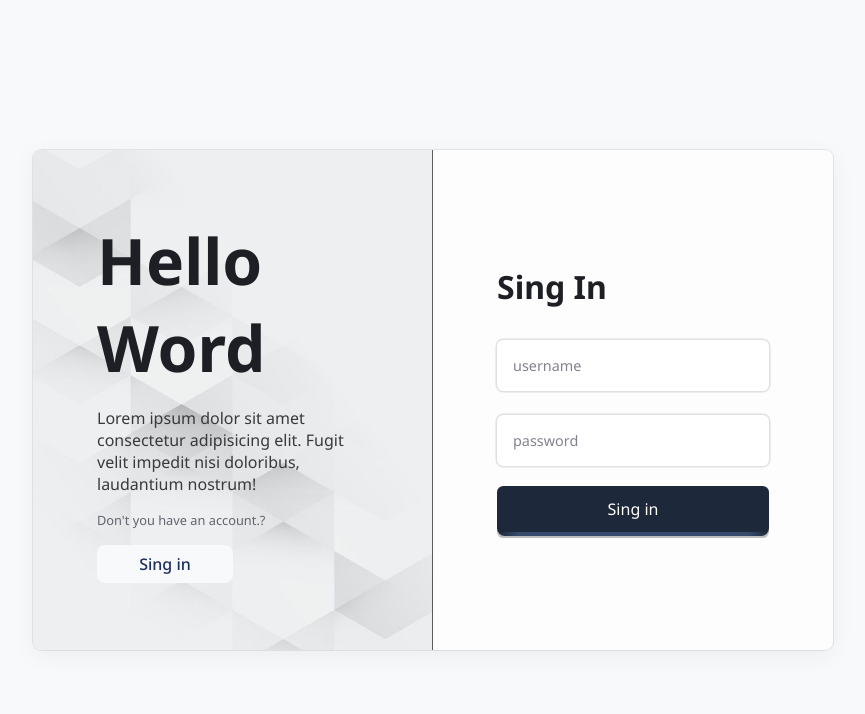
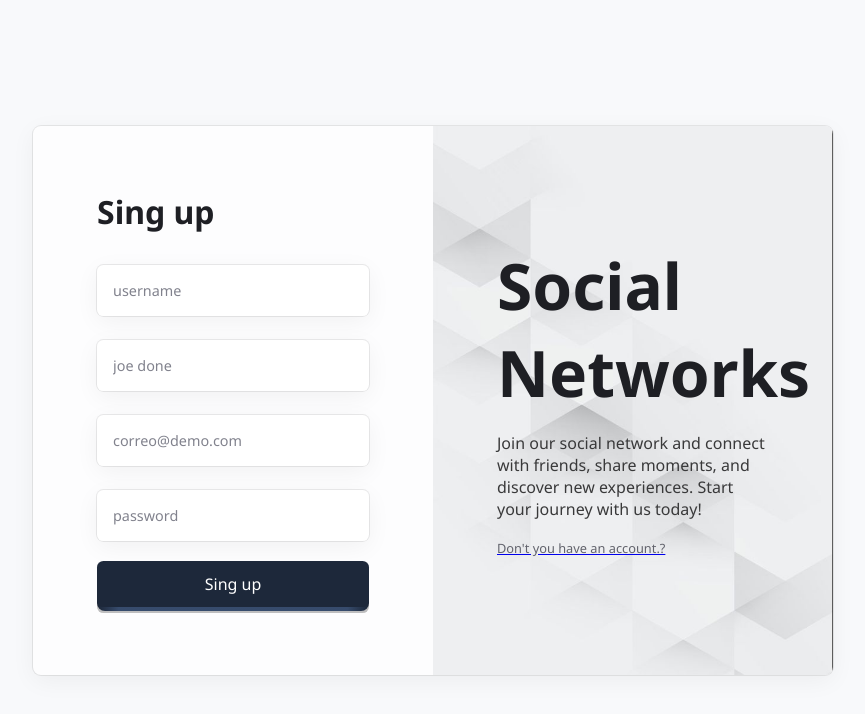
Before and after one commit to codewithandres/frontend, a React (Vite) app: page /sing-up in a window 1280 px wide. Shown: the top 714 px of the page, without its empty margins (207-1072 px from the left). Built offline with nearby package versions, Linux system fonts and the light colour scheme.

Commit message:
feat: add react-router for navigation and implement sign-in/up pages

```diff
--- a/package.json
+++ b/package.json
@@ -12,6 +12,7 @@
   "dependencies": {
     "react": "^19.1.0",
     "react-dom": "^19.1.0",
+    "react-router": "^7.6.3",
     "sass": "^1.89.2"
   },
   "devDependencies": {
--- a/src/App.tsx
+++ b/src/App.tsx
@@ -1,9 +1,21 @@
+// import { SingIn } from './page/login/Sing-in';
+import { BrowserRouter, Route, Routes } from 'react-router';
+import { SingUp } from './page/register/Sing-up';
 import { SingIn } from './page/login/Sing-in';
 
 function App() {
 	return (
 		<>
-			<SingIn />
+			{/* <SingIn /> */}
+
+			<BrowserRouter>
+				<Routes>
+					<Route path='sing-in'>
+						<Route index element={<SingIn />} />
+					</Route>
+					<Route path='sing-up' element={<SingUp />} />
+				</Routes>
+			</BrowserRouter>
 		</>
 	);
 }
--- a/src/page/login/Sing-in.tsx
+++ b/src/page/login/Sing-in.tsx
@@ -1,5 +1,6 @@
 import './singIn.scss';
 import { Buttom } from '../../components/Buttom';
+import { Link } from 'react-router';
 
 export const SingIn = () => {
 	return (
@@ -11,8 +12,10 @@ export const SingIn = () => {
 						Lorem ipsum dolor sit amet consectetur adipisicing elit. Fugit velit impedit
 						nisi doloribus, laudantium nostrum!
 					</p>
-					<span>Don't you have an account.?</span>
-					<button>Sing in</button>
+					<Link to={'/sing-up'}>
+						<span>Don't you have an account.?</span>
+					</Link>
+					{/* <button>Sing in</button> */}
 				</div>
 				<div className='right'>
 					<h2>Sing In</h2>
--- a/src/page/register/Sing-up.tsx
+++ b/src/page/register/Sing-up.tsx
@@ -1,9 +1,36 @@
-import './sing-up.scss'
+import { Link } from 'react-router';
+import { Buttom } from '../../components/Buttom';
+
+import './sing-up.scss';
 
 export const SingUp = () => {
 	return (
-		<>
-			<p>Regsiter page</p>
-		</>
+		<div className='sing-up'>
+			<div className='card'>
+				<div className='left'>
+					<h2>Social Networks</h2>
+					<p>
+						Join our social network and connect with friends, share moments, and discover
+						new experiences. Start your journey with us today!{' '}
+					</p>
+					<Link to={'/sing-in'}>
+						<span>Don't you have an account.?</span>
+					</Link>
+
+					{/* <button>Sing in</button> */}
+				</div>
+				<div className='right'>
+					<h2>Sing up</h2>
+					<form>
+						<input type='text' placeholder='Username' required />
+						<input type='text' placeholder='Joe Done' required />
+						<input type='email' placeholder='correo@demo.com' required />
+						<input type='password' placeholder='Password' required />
+
+						<Buttom>Sing up</Buttom>
+					</form>
+				</div>
+			</div>
+		</div>
 	);
 };
--- a/src/page/register/sing-up.scss
+++ b/src/page/register/sing-up.scss
@@ -0,0 +1,110 @@
+$bg-primary: oklch(98.2% 0.003 277.7);
+$bg-primary-alpha: oklch(99.4% 0.0015 266.8);
+
+.sing-up {
+	height: 100dvh;
+	background-color: $bg-primary;
+
+	display: flex;
+	align-items: center;
+	justify-content: center;
+
+	.card {
+		display: flex;
+		background-color: $bg-primary-alpha;
+		flex-direction: row-reverse;
+		border-radius: 0.5rem;
+		min-height: 500px;
+		width: 800px;
+		overflow: hidden;
+		box-shadow: rgba(0, 0, 0, 0.05) 0px 6px 24px 0px, rgba(0, 0, 0, 0.08) 0px 0px 0px 1px;
+
+		.left {
+			flex: 1;
+			overflow: hidden;
+			background-image: url('../../assets/bg-login.jpg');
+			background-position: center;
+			background-size: cover;
+			padding: 4rem;
+			display: flex;
+			justify-content: center;
+			flex-direction: column;
+			gap: 1rem;
+
+			h2 {
+				font-size: 4rem;
+				color: oklch(24.1% 0.0099 277.7);
+				text-wrap: balance;
+			}
+			p {
+				color: oklch(34.495% 0.00176 285.98);
+			}
+			span {
+				color: oklch(50.3% 0.0139 277.7);
+				font-size: 0.8rem;
+			}
+			button {
+				width: max-content;
+				padding-block: 0.5rem;
+				width: 50%;
+				border-radius: 0.5rem;
+				font-size: medium;
+				font-weight: 500;
+				cursor: pointer;
+
+				border: 0;
+				background-color: oklch(98.2% 0.003 277.7);
+				color: oklch(31.3% 0.0856 266.8);
+			}
+		}
+		.right {
+			flex: 1;
+			padding: 4rem;
+			display: flex;
+			justify-content: center;
+
+			flex-direction: column;
+			gap: 2rem;
+			h2 {
+				color: oklch(24.1% 0.0099 277.7);
+				text-wrap: balance;
+				font-size: 2rem;
+			}
+			form {
+				width: 100%;
+
+				display: flex;
+				justify-content: center;
+				flex-direction: column;
+				gap: 1.5rem;
+
+				input {
+					width: 100%;
+					border: none;
+					padding: 1rem;
+					font-family: 'Noto Sans', sans-serif;
+					font-weight: 500;
+					font-size: 0.9rem;
+					color: oklch(50.3% 0.0139 277.7);
+					border-radius: 0.4rem;
+					transition: 300ms ease;
+					outline: none;
+
+					box-shadow: oklch(0% 0 0 / 0.05) 0px 6px 24px 0px,
+						oklch(0% 0 0 / 0.08) 0px 0px 0px 1px;
+
+					&::placeholder {
+						font-size: 0.9rem;
+						text-transform: lowercase;
+						color: oklch(61% 0.0161 277.7);
+						font-weight: normal;
+					}
+
+					&:focus {
+						box-shadow: oklch(60.315% 0.21744 257.629 / 0.3) 0px 0px 0px 3px;
+					}
+				}
+			}
+		}
+	}
+}
```
Also changed, not shown: 1 other file (tests, documents, lock files or other folders).
